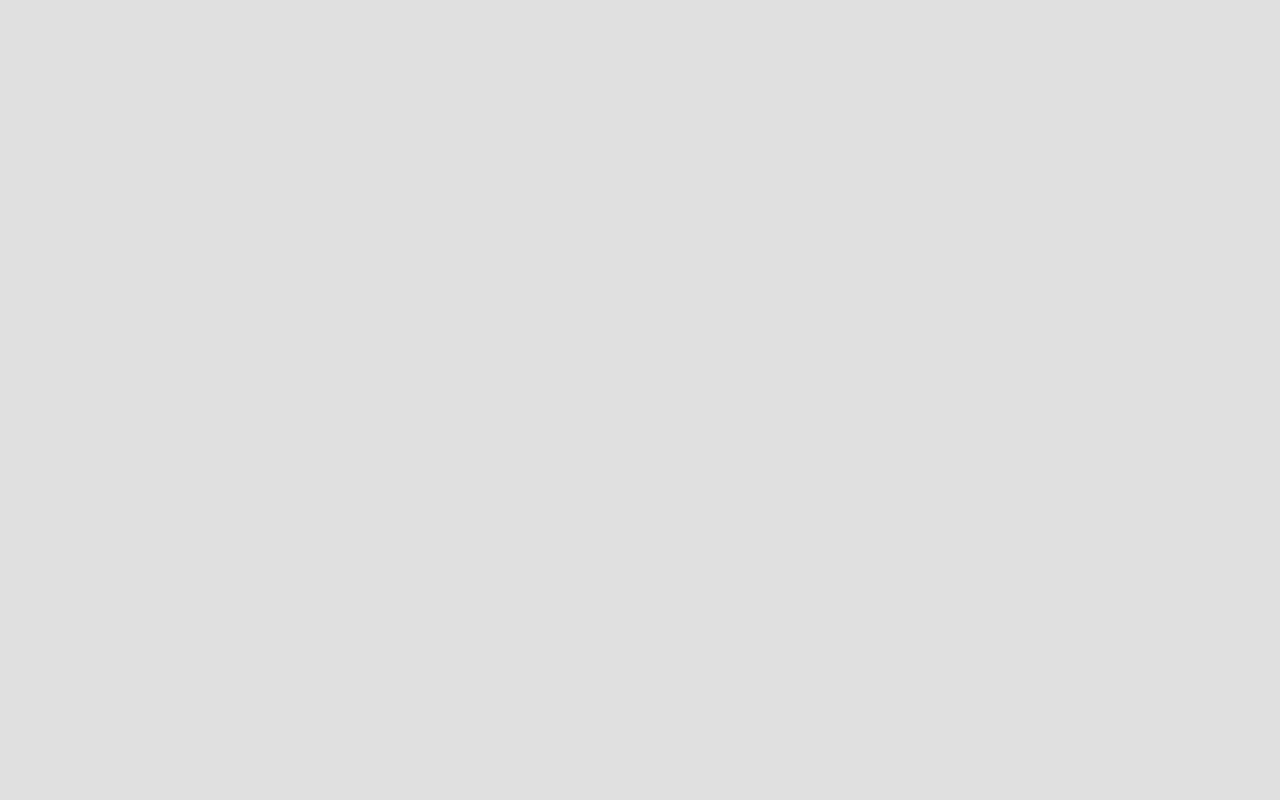
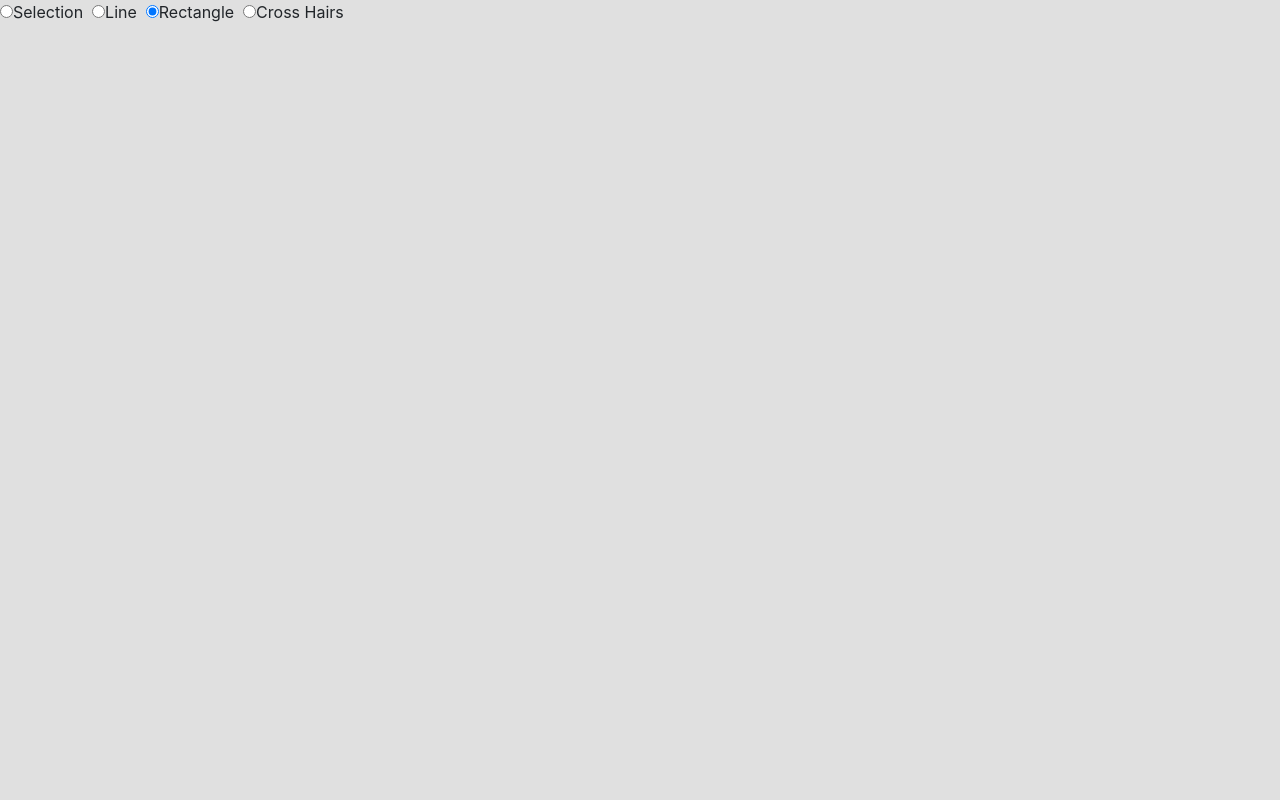
Before and after one commit to peterlharding/drawing-app-03, a React (Create React App) app: page / in a window 1280 px wide. Built offline with nearby package versions, Linux system fonts and the light colour scheme.

Commit message:
Add back control tags

```diff
--- a/src/components/Canvas.tsx
+++ b/src/components/Canvas.tsx
@@ -459,7 +459,7 @@ const Canvas = (props: Props) => {
 
                         const point: Point = {x: clientX, y: clientY}
 
-                        // setMouseDownPoint(point)
+                        setMouseDownPoint(point)
                     }
                 }
                 break
@@ -621,7 +621,8 @@ const Canvas = (props: Props) => {
 
     return (
         <div>
-
+            {pickTool()}
+            {/* setLineFeatures() */}
                 <canvas
                     id='canvas'
                     style={{backgroundColor: '#e0e0e0'}}
```
